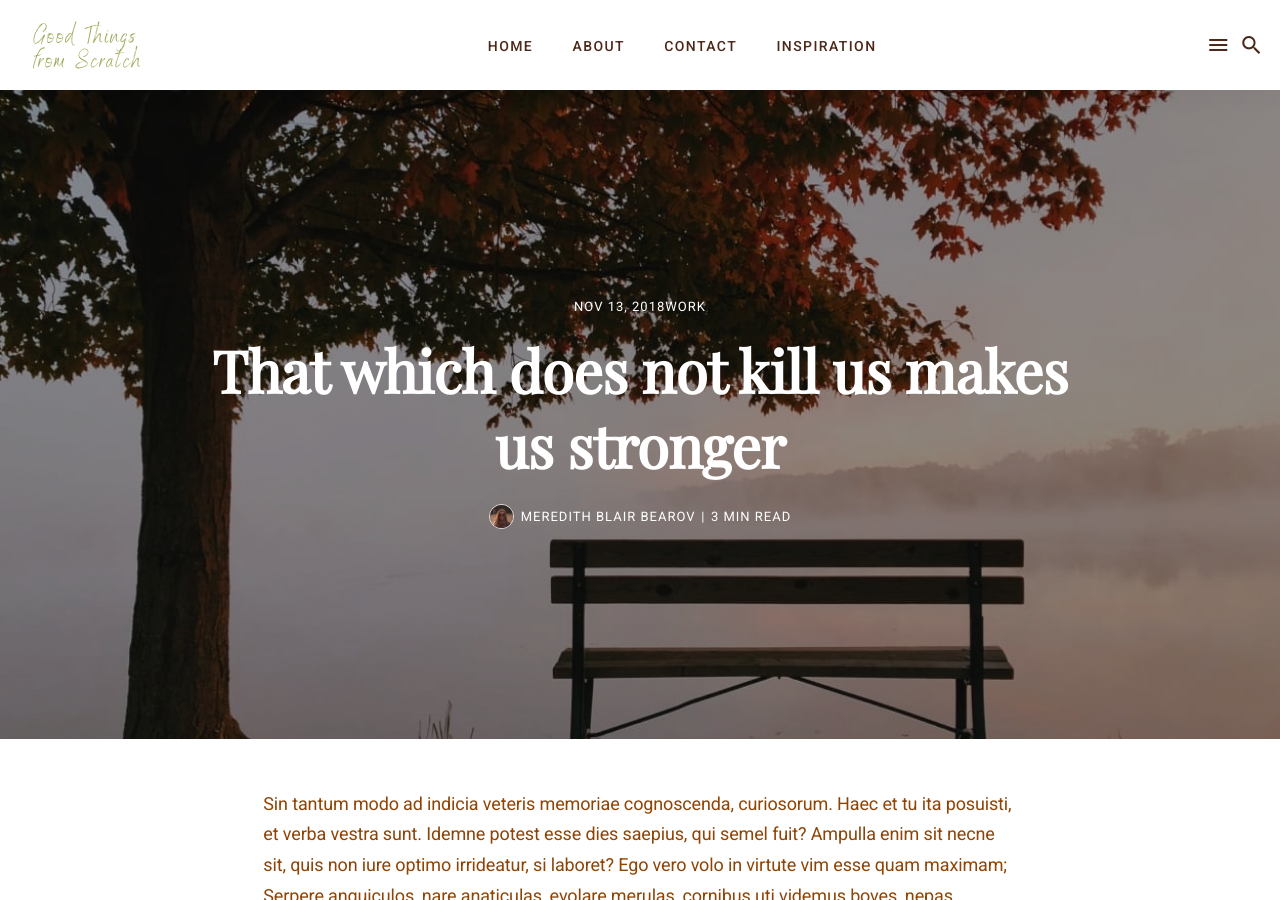
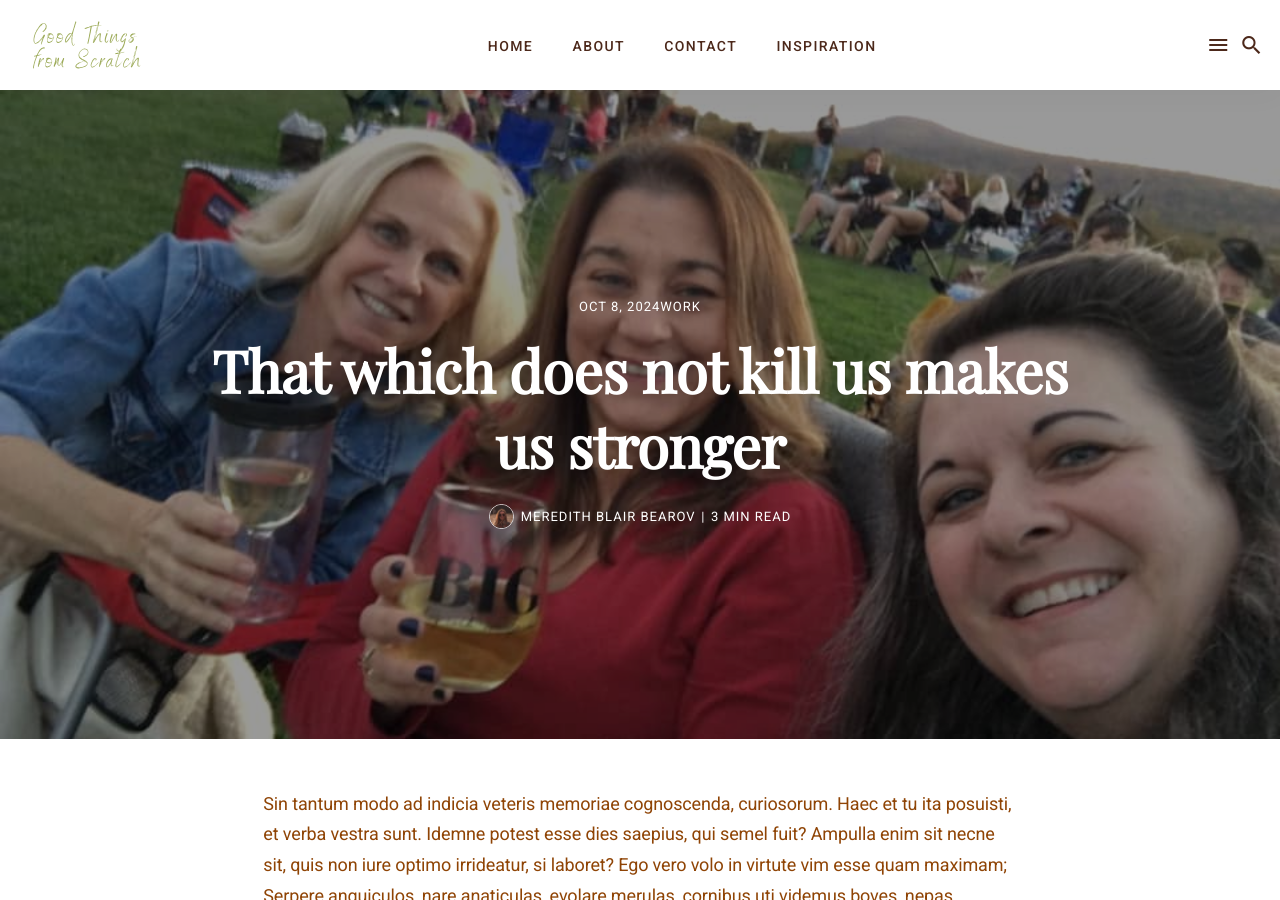
Before and after one commit to Stillpoint-Software/GoodThingsFromScratch, a Jekyll site: the page built from _posts/2018-11-13-that-which-does-not-kill-us-makes-us-stronger.md, in a window 1280 px wide and 900 px high. Built offline with Jekyll 4.4.1, drawn with Linux system fonts in a browser that asks for light colours; nearby versions of some CDN libraries.

Commit message:
Update Post “2018-11-13-that-which-does-not-kill-us-makes-us-stronger”

```diff
--- a/_posts/2018-11-13-that-which-does-not-kill-us-makes-us-stronger.md
+++ b/_posts/2018-11-13-that-which-does-not-kill-us-makes-us-stronger.md
@@ -1,9 +1,9 @@
 ---
 layout: post
-title:  That which does not kill us makes us stronger
-date:   2018-11-13 15:01:35 +0300
-image:  '/images/03.jpg'
-tags:   Work
+title: That which does not kill us makes us stronger
+date: 2024-10-08 04:01:00
+image: /images/uploads/Me Winery.jpg
+tags: Work
 ---
 Sin tantum modo ad indicia veteris memoriae cognoscenda, curiosorum. Haec et tu ita posuisti, et verba vestra sunt. Idemne potest esse dies saepius, qui semel fuit? Ampulla enim sit necne sit, quis non iure optimo irrideatur, si laboret? Ego vero volo in virtute vim esse quam maximam; Serpere anguiculos, nare anaticulas, evolare merulas, cornibus uti videmus boves, nepas aculeis.
 Archytam? Qua ex cognitione facilior facta est investigatio rerum occultissimarum. Negat enim tenuissimo victu, id est contemptissimis escis et potionibus, minorem voluptatem percipi quam.
@@ -35,7 +35,7 @@ An, partus ancillae sitne in fructu habendus, disseretur inter principes civitat
 An, partus ancillae sitne in fructu habendus, disseretur inter principes civitatis, P. Ut in geometria, prima si dederis, danda sunt omnia. Longum est enim ad omnia respondere, quae a te dicta sunt. Nam cui proposito sit conservatio sui, necesse est huic partes quoque sui caras suo genere.
 
 > The longer I live, the more I realize that I am never wrong about anything, and that all the pains I have so humbly taken to verify my notions have only wasted my time!
->
+> >
 > <cite>George Bernard Shaw</cite>
 
 Sic igitur in homine perfectio ista in eo potissimum, quod est optimum, id est in virtute, laudatur. Natura sic ab iis investigata est, ut nulla pars caelo, mari, terra, ut poëtice loquar, praetermissa sit; Eadem nunc mea adversum te oratio est. Mihi quidem Homerus huius modi quiddam vidisse videatur in iis, quae de Sirenum cantibus finxerit.
```
Also changed, not shown: images/uploads/Me Winery.jpg (added).
